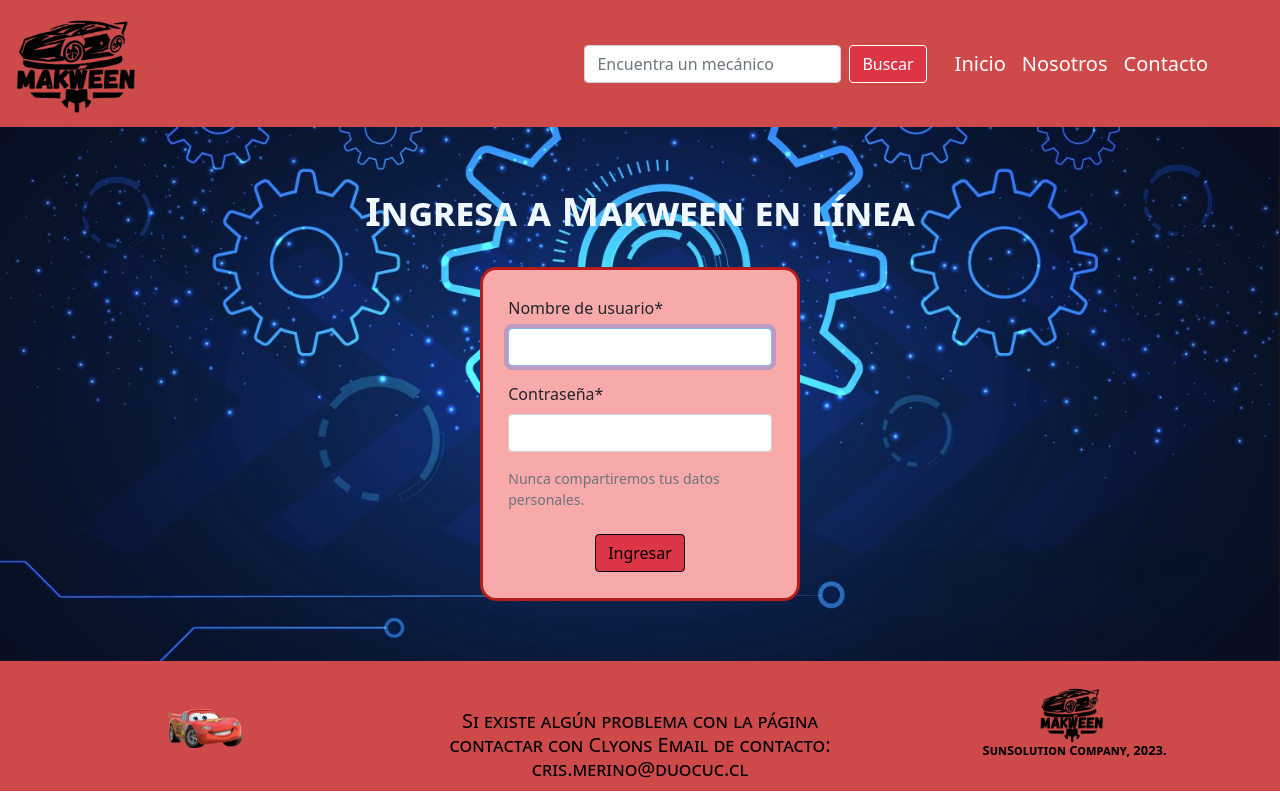
After one commit to ClyonsMT/Proyecto-Makween, a Django app: page /accounts/login/ in a window 1280 px wide. The commit adds this page. Run offline with Django 4.2, Linux system fonts and the light colour scheme; some libraries are stand-ins or nearby versions.

Commit message:
Agregando login funcional

```diff
--- a/makween_app/static/makween_app/css/estilo.css
+++ b/makween_app/static/makween_app/css/estilo.css
@@ -87,6 +87,75 @@
     font-weight: bold;
 }
 
+.miau {
+    background: url(../img/miau.jpg);
+    background-size: cover;
+    background-position: center;
+    padding: 40px 0;
+}
+
+/*estilos login y registro*/
+.bordes{
+    border-style: solid;
+    border-radius: 2%;
+    border-color: rgb(182, 28, 28);
+    background-color: rgb(247, 170, 169);
+    background-size: cover;
+    width: 35%;
+    display: flex;
+    justify-content: center;
+    padding: 2px;
+}
+
+.bordes_login {
+    border-style: solid;
+    border-radius: 5%;
+    border-color: rgb(182, 28, 28);
+    background-color: rgb(247, 170, 169);
+    background-size: cover;
+    width: 25%;
+    display: flex;
+    justify-content: center;
+    padding: 2px;
+}
+
+.login {
+    width: 85%;
+}
+
+.form {
+    width: 90%;
+}
+
+.parrafos{
+    font-size: 10px;
+    font-weight: lighter;
+}
+
+.contenedor{
+    background-image: url('../img/fondo.jpg');
+    background-repeat: no-repeat;
+    background-position: center;
+    background-size: cover;
+    height: 100%;
+    display: flex;
+    flex-direction: column;
+    align-items: center;
+    justify-content: start;
+    padding: 60px 0;
+}
+
+.texto{
+    color: aliceblue;
+    font-weight: bolder;
+    font-variant: small-caps;
+}
+.textoFooter{
+    color: rgb(0, 0, 0);
+    font-weight: bolder;
+    font-variant: small-caps;
+}
+
 @media(max-width:769px){
     .t1{
         margin-left: 30%;
@@ -111,47 +180,13 @@
         width: 200px;
     }
 
+    /*estilos login*/
+    .bordes {
+        width: 100%;
+    }
+
+    .bordes_login {
+        width: 100%;
+    }
+
 }
-.miau {
-    background: url(../img/miau.jpg);
-    background-size: cover;
-    background-position: center;
-    padding: 40px 0;
-}
-
-/*estilos login y registro*/
-.bordes{
-    border-style: solid;
-    border-radius: 5%;
-    border-color: rgb(182, 28, 28);
-    background-color: rgb(247, 170, 169);
-    background-size: cover;
-    width: 400px;
-    display: flex;
-    justify-content: center;
-    padding: 2px;
-}
-.form {
-    width: 300px;
-}
-.parrafos{
-    font-size: 10px;
-    font-weight: lighter;
-}
-.contenedor{
-    width: 100%;
-    display: flex;
-    justify-content: start;
-    flex-direction: column;
-    align-items: center;
-}
-.texto{
-    color: aliceblue;
-    font-weight: bolder;
-    font-variant: small-caps;
-}
-.textoFooter{
-    color: rgb(0, 0, 0);
-    font-weight: bolder;
-    font-variant: small-caps;
-}
--- a/makween_app/templates/makween_app/Formulario.html
+++ b/makween_app/templates/makween_app/Formulario.html
@@ -1,4 +1,8 @@
 {% extends 'makween_app/base.html' %}
+
+{% block titulo %}
+<title>Makween | Atención cliente</title>
+{% endblock %}
 
 {% block contenido %}
 
@@ -54,4 +58,4 @@
         </form>
         <br>
     </div>
-    {% endblock %}
+{% endblock %}
--- a/makween_app/templates/makween_app/base.html
+++ b/makween_app/templates/makween_app/base.html
@@ -30,6 +30,27 @@
             <span class="navbar-toggler-icon"></span>
           </button>
           <div class="collapse navbar-collapse justify-content-end" id="navbarNav">
+                <ul class="navbar-nav align-items-center">
+                    {% if user.is_authenticated %}
+                    <li class="nav-item">
+                        <a class="nav-link" aria-current="page" href="{% url 'registro' %}"><span style="font-size: 18px; color: white;">Registro</span></a>
+                    </li>
+                    <li class="nav-item">
+                        <a class="nav-link" aria-current="page" href="{% url 'formulario' %}"><span style="font-size: 18px; color: white;">Atenciones</span></a>
+                    </li>
+                    <li class="nav-item">
+                        <a class="nav-link" aria-current="page" href="{% url 'formulario' %}"><span style="font-size: 18px; color: white;">Agregar atención</span></a>
+                    </li>
+                    <li class="nav-item">
+                        <a class="nav-link" aria-current="page" href="{% url 'logout' %}"><span style="font-size: 18px; color: white;">Cerrar sesión</span></a>
+                    </li>
+                    <li class="nav-item d-flex align-items-center">
+                        <a class="nav-link d-flex align-items-center" href="#">
+                            <box-icon type='solid' name='user-circle' color="white" size="md"></box-icon>
+                            <span style="font-size: 18px; color: white;">{{ user.username }}</span>
+                        </a>
+                    </li>
+                    {% else %}
                     <form class="d-flex" id="buscar_mec" style="margin-right: 20px;">
                         <input class="form-control me-2" type="search" placeholder="Encuentra un mecánico" aria-label="Search" required>
                         <button class="btn btn-danger  " type="submit" style="color: white; border-bottom-color: white ;
@@ -37,7 +58,6 @@
                         border-left-color: white ;
                         border-right-color: white ;">Buscar</button>
                     </form>
-                <ul class="navbar-nav align-items-center">
                     <li class="nav-item">
                         <a class="nav-link" aria-current="page" href="{% url 'home' %}"><span style="font-size: 20px; color: white;">Inicio</span></a>
                     </li>
@@ -50,6 +70,7 @@
                     <li class="nav-item d-flex align-items-center">
                         <a class="nav-link" href="{% url 'login' %}"><box-icon type='solid' name='user-circle' color="white" size="md"></box-icon></a>
                     </li>
+                    {% endif %}
                 </ul>
             </div>
         </div>
@@ -84,4 +105,18 @@
     <!-- js -->
     <script src="{% static 'makween_app/js/java.js' %}"></script>
 
+    <!-- SweetAlert 2 -->
+    <script src="https://cdn.jsdelivr.net/npm/sweetalert2@11"></script>
+    {% if messages %}
+        {% for m in messages %}
+            <script>
+                Swal.fire({
+                    "title" : "Procedimiento finalizado",
+                    "text" : "{{m}}",
+                    "icon" : "success"
+                })
+            </script>
+        {% endfor %}
+    {% endif %}
+
 </html>
--- /dev/null
+++ b/makween_app/templates/registration/login.html
@@ -0,0 +1,34 @@
+{% extends 'makween_app/base.html' %}
+
+{% block contenido %}
+{% load crispy_forms_tags %}
+<div class="contenedor">
+    <h1 class="text-center texto">Ingresa a Makween en línea</h1><br>
+            <div class="bordes_login">
+              <form method="post" class="login">
+                {% csrf_token %}
+                <br>
+
+                {{ form | crispy }}
+
+                <div id="emailHelp" class="form-text">Nunca compartiremos tus datos personales.</div><br>
+                <center><button type="submit" class="btn btn-danger" style="color: black;    border-bottom-color:black ;
+                    border-top-color:black ;
+                    border-left-color:black ;
+                    border-right-color:black ;">Ingresar</button>
+                </center>
+                <br>
+                <!--
+                <div>
+                    <div class="mb-3">
+                        <center>
+                            <p>¿Aún no tienes una cuenta?</p>
+                            <a class="text-decoration-none text-dark" href="{% url 'registro' %}"><h5>Regístrate aquí</h5></a>
+                        </center>
+                    </div>
+                </div>
+                 -->
+              </form>
+            </div>
+</div>
+{% endblock %}
--- a/makween_proyect/urls.py
+++ b/makween_proyect/urls.py
@@ -20,4 +20,5 @@
 urlpatterns = [
     path('admin/', admin.site.urls),
     path('', include('makween_app.urls')),
+    path('accounts/', include('django.contrib.auth.urls'))
 ]
--- /dev/null
+++ b/requerimientos.txt
@@ -0,0 +1,3 @@
+django
+django-crispy-forms
+crispy_bootstrap5
```
Also changed, not shown: makween_app/forms.py (added, +8 -0 lines), makween_app/templates/makween_app/login.html (deleted, +0 -39 lines), makween_app/templates/makween_app/registro.html (deleted, +0 -37 lines), makween_app/templates/registration/registro.html (added, +24 -0 lines), makween_app/views.py (+17 -2 lines), makween_proyect/settings.py (+8 -0 lines), db.sqlite3. Lines whose indentation alone changed are shown as unchanged.
